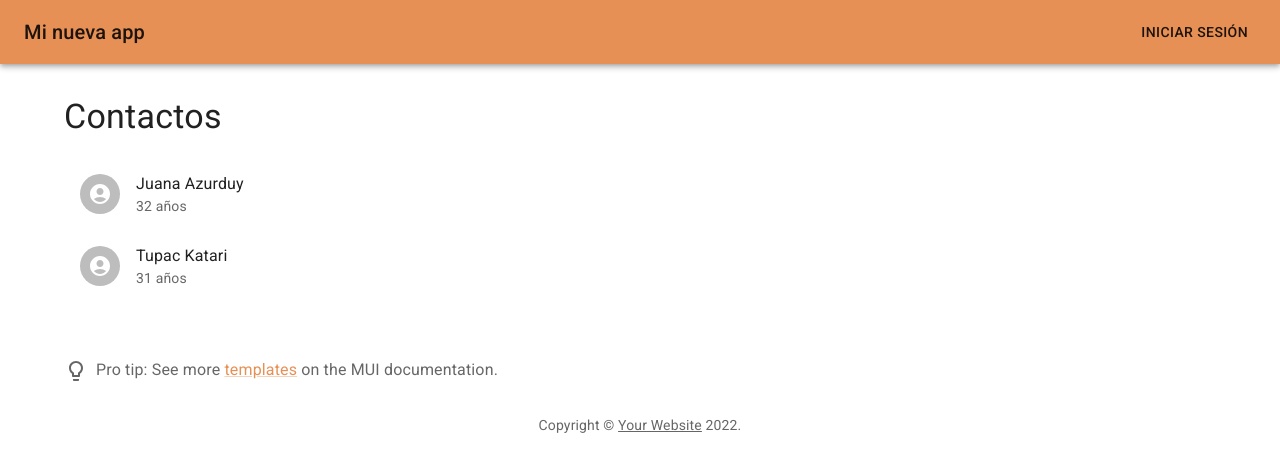
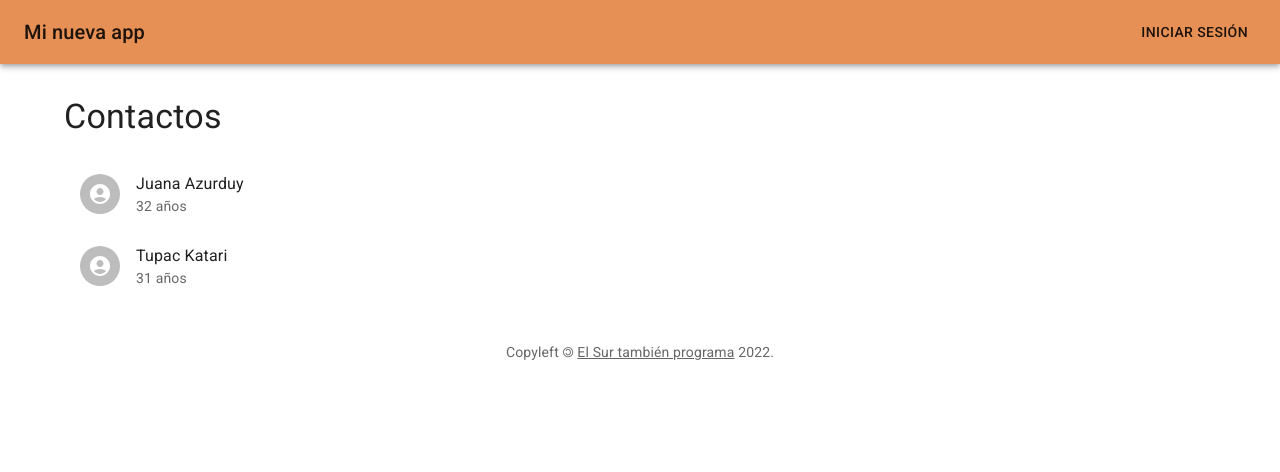
Before and after one commit to surprograma/semilla-react-redux-mui, a React (Create React App) app: page / in a window 1280 px wide. Shown: the top 472 px of the page. Built offline with nearby package versions, Linux system fonts and the light colour scheme.

Commit message:
Eliminados restos del template original

```diff
--- a/src/App.tsx
+++ b/src/App.tsx
@@ -8,12 +8,12 @@ import Toolbar from "@mui/material/Toolbar";
 import Button from "@mui/material/Button";
 import { Outlet } from "react-router-dom";
 
-function Copyright() {
+function Copyleft() {
   return (
     <Typography variant="body2" color="text.secondary" align="center">
-      {"Copyright © "}
+      {"Copyleft 🄯 "}
       <Link color="inherit" href="https://mui.com/">
-        Your Website
+        El Sur también programa
       </Link>{" "}
       {new Date().getFullYear()}.
     </Typography>
@@ -43,7 +43,7 @@ function App() {
         <Box my={4}>
           <Outlet />
         </Box>
-        <Copyright />
+        <Copyleft />
       </Container>
     </>
   );
--- a/src/Home.tsx
+++ b/src/Home.tsx
@@ -1,4 +1,3 @@
-import ProTip from "./ProTip";
 import { Typography } from "@mui/material";
 import ListaContactos from "./features/contactos/ListaContactos";
 
@@ -9,7 +8,6 @@ export default function Home() {
         Contactos
       </Typography>
       <ListaContactos />
-      <ProTip />
     </>
   );
 }
--- a/src/ProTip.tsx
+++ /dev/null
@@ -1,25 +0,0 @@
-import React from "react";
-import Link from "@mui/material/Link";
-import SvgIcon, { SvgIconProps } from "@mui/material/SvgIcon";
-import Typography from "@mui/material/Typography";
-
-function LightBulbIcon(props: SvgIconProps) {
-  return (
-    <SvgIcon {...props}>
-      <path d="M9 21c0 .55.45 1 1 1h4c.55 0 1-.45 1-1v-1H9v1zm3-19C8.14 2 5 5.14 5 9c0 2.38 1.19 4.47 3 5.74V17c0 .55.45 1 1 1h6c.55 0 1-.45 1-1v-2.26c1.81-1.27 3-3.36 3-5.74 0-3.86-3.14-7-7-7zm2.85 11.1l-.85.6V16h-4v-2.3l-.85-.6C7.8 12.16 7 10.63 7 9c0-2.76 2.24-5 5-5s5 2.24 5 5c0 1.63-.8 3.16-2.15 4.1z" />
-    </SvgIcon>
-  );
-}
-
-export default function ProTip() {
-  return (
-    <Typography sx={{ mt: 6, mb: 3 }} color="text.secondary">
-      <LightBulbIcon sx={{ mr: 1, verticalAlign: "middle" }} />
-      Pro tip: See more{" "}
-      <Link href="https://mui.com/getting-started/templates/">
-        templates
-      </Link>{" "}
-      on the MUI documentation.
-    </Typography>
-  );
-}
```
